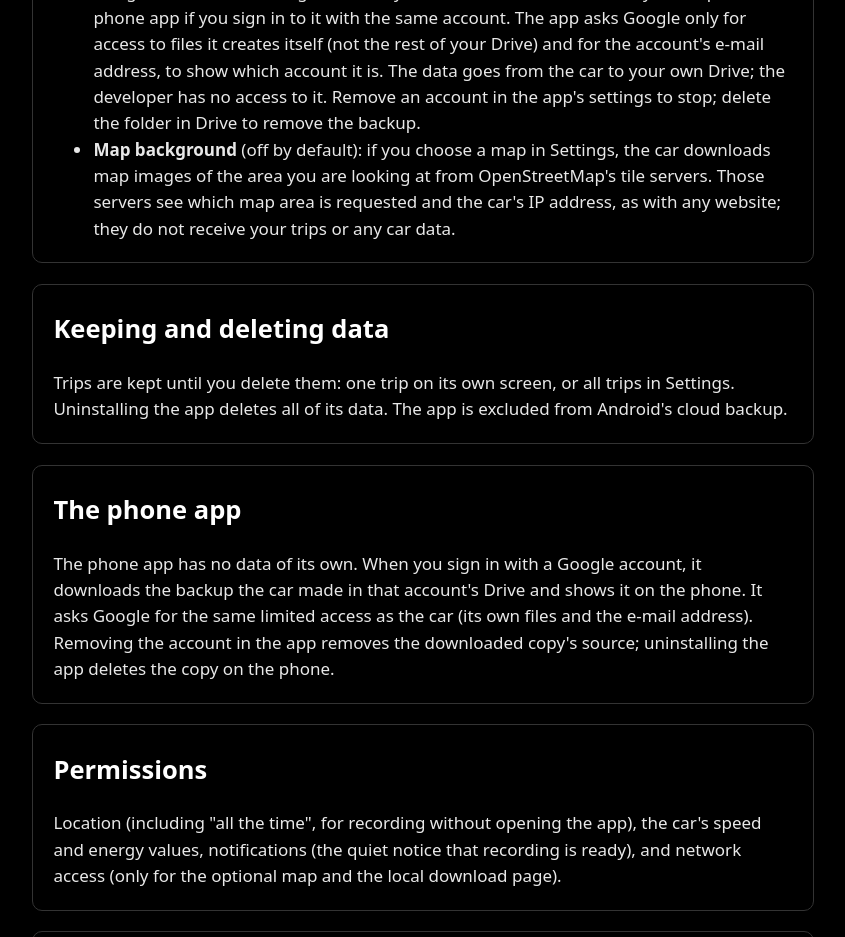
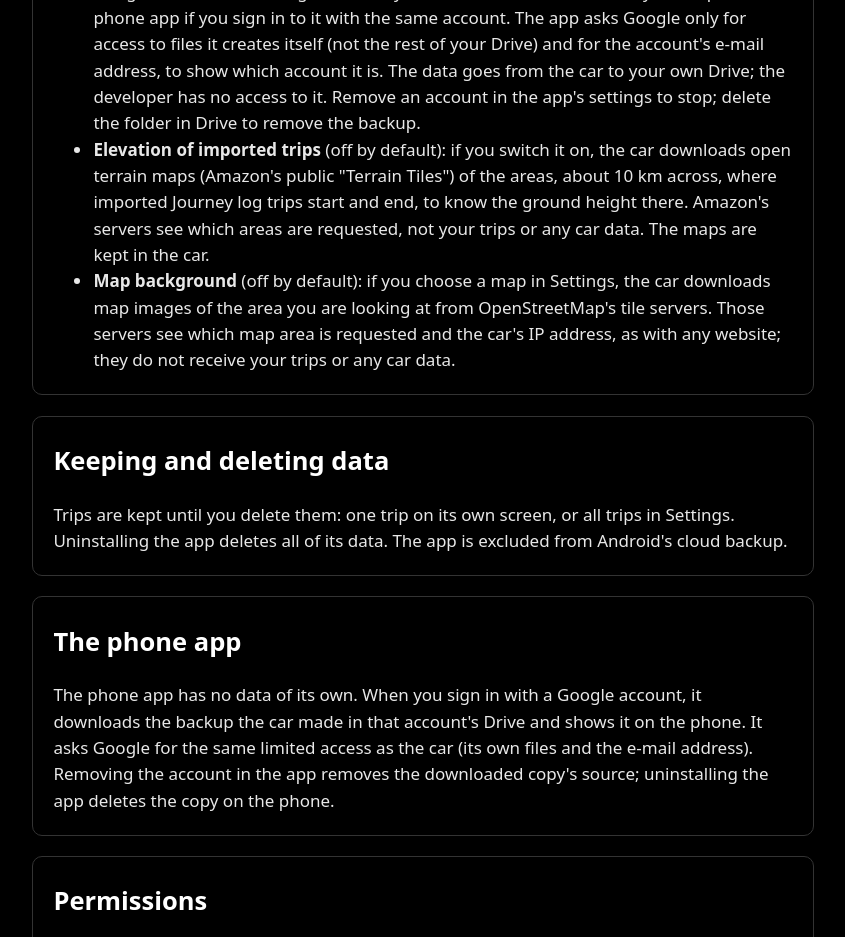
Before and after one commit to davidlam172/trip-tracker-site, a plain HTML site: page privacy.html in a window 1280 px wide. Shown: the part 900-1837 px from the top of the page, without its empty margins (217-1062 px from the left). Drawn offline with Linux system fonts and the light colour scheme.

Commit message:
Privacy policy: optional elevation lookup for imported trips

```diff
--- a/privacy.html
+++ b/privacy.html
@@ -43,6 +43,10 @@ locations or car data anywhere except where you choose below.</p>
     for access to files it creates itself (not the rest of your Drive) and for the account's e-mail address, to show which
     account it is. The data goes from the car to your own Drive; the developer has no access to it. Remove an account in
     the app's settings to stop; delete the folder in Drive to remove the backup.</li>
+  <li><b>Elevation of imported trips</b> (off by default): if you switch it on, the car downloads open terrain maps
+    (Amazon's public "Terrain Tiles") of the areas, about 10 km across, where imported Journey log trips start and end, to
+    know the ground height there. Amazon's servers see which areas are requested, not your trips or any car data. The
+    maps are kept in the car.</li>
   <li><b>Map background</b> (off by default): if you choose a map in Settings, the car downloads map images of the
     area you are looking at from OpenStreetMap's tile servers. Those servers see which map area
     is requested and the car's IP address, as with any website; they do not receive your trips or any car data.</li>
```
